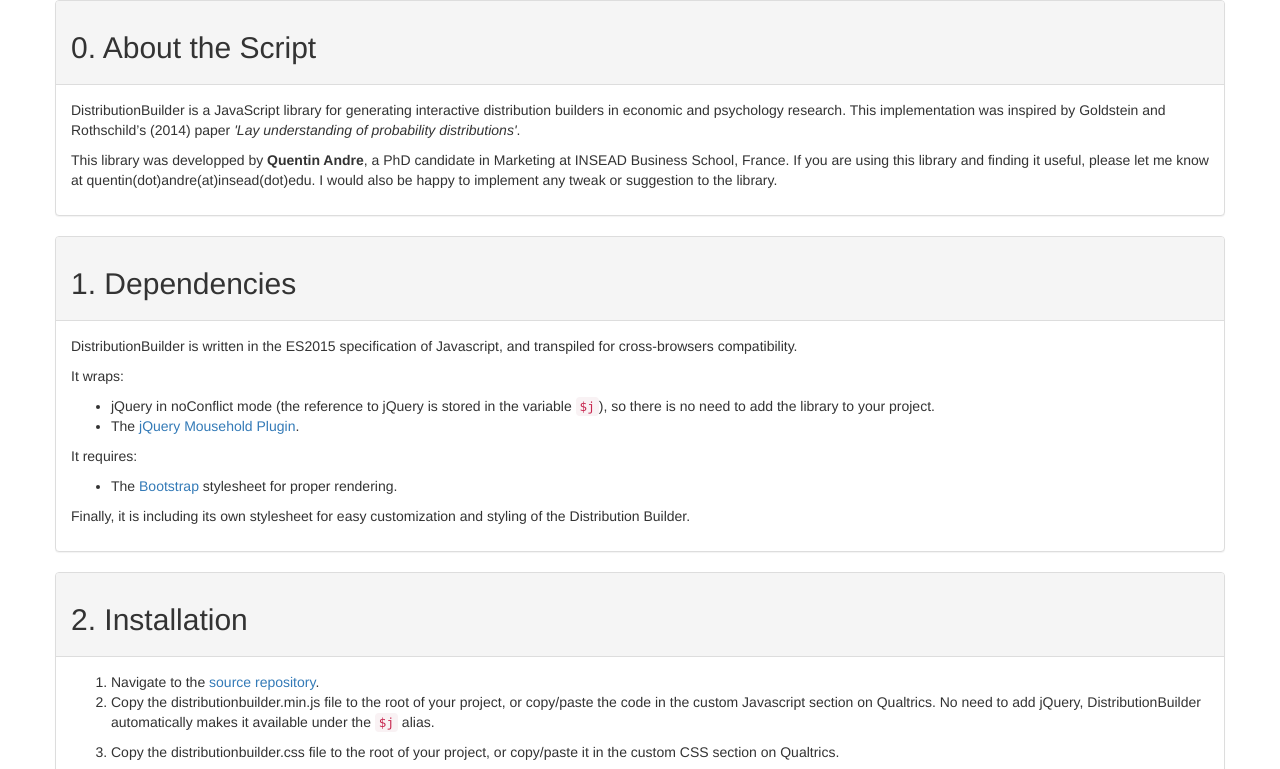
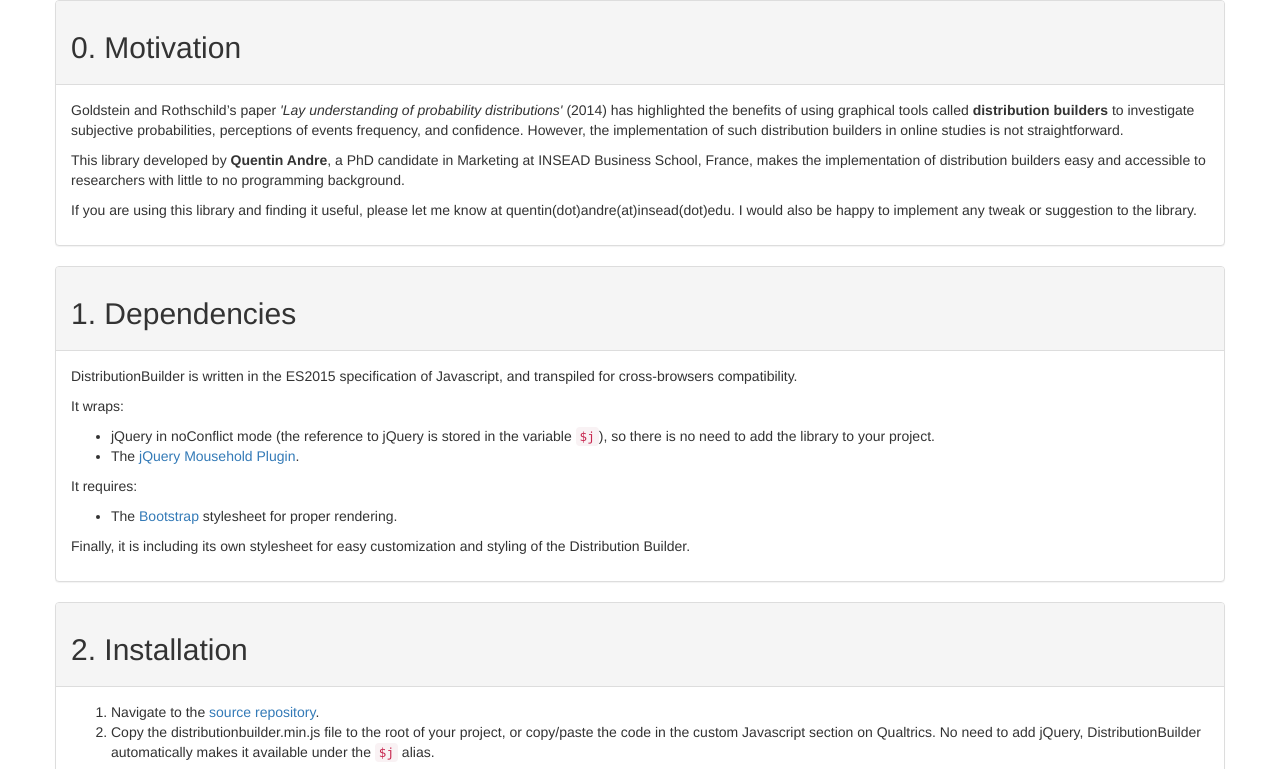
Before and after one commit to QuentinAndre/DistributionBuilder, a website built with webpack: page index.html in a window 1280 px wide. Shown: the top 769 px of the page. Built offline with nearby package versions, Linux system fonts and the light colour scheme; files whose address does not match are found by name.

Commit message:
First commit.

```diff
--- a/index.html
+++ b/index.html
@@ -13,15 +13,18 @@
 <div class="container">
     <div class="row">
         <div class="panel panel-default">
-            <div class="panel-heading"><h2>0. About the Script</h2></div>
+            <div class="panel-heading"><h2>0. Motivation</h2></div>
             <div class="panel-body">
-                <p>DistributionBuilder is a JavaScript library for generating interactive distribution builders in
-                   economic and psychology research. This implementation was inspired by Goldstein and Rothschild’s
-                   (2014) paper <em>'Lay understanding of probability distributions'</em>.</p>
-                <p>This library was developped by <strong>Quentin Andre</strong>, a PhD candidate in Marketing at INSEAD
-                   Business School, France. If you are using this library and finding it useful, please let me know
-                   at quentin(dot)andre(at)insead(dot)edu. I would also be happy to implement any tweak or
-                   suggestion to the library.</p>
+                <p>Goldstein and Rothschild’s paper <em>'Lay understanding of probability distributions'</em> (2014)
+                   has highlighted the benefits of using graphical tools called <strong>distribution builders</strong> to
+                   investigate subjective probabilities, perceptions of events frequency, and confidence. However, the
+                   implementation of such distribution builders in online studies is not straightforward.</p>
+                <p>This library developed by <strong>Quentin Andre</strong>, a PhD candidate in Marketing at INSEAD
+                   Business School, France, makes the implementation of distribution builders easy and accessible to
+                   researchers with little to no programming background.</p>
+                <p>If you are using this library and finding it useful, please let me know at
+                   quentin(dot)andre(at)insead(dot)edu. I would also be happy to implement any tweak or suggestion to
+                   the library.</p>
             </div>
         </div>
         <div class="panel panel-default">
@@ -53,7 +56,8 @@
             <div class="panel-body">
                 <ol>
                     <li>Navigate to the
-                        <a href="https://github.com/QuentinAndre/quentinandre.github.io" target="_blank">source repository</a>.
+                        <a href="https://github.com/QuentinAndre/quentinandre.github.io" target="_blank">source
+                                                                                                         repository</a>.
                     </li>
                     <li>
                         <p>Copy the distributionbuilder.min.js file to the root of your project, or copy/paste the
```
